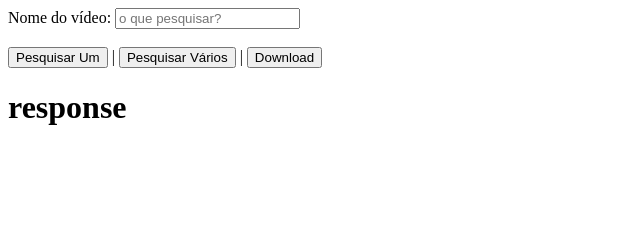
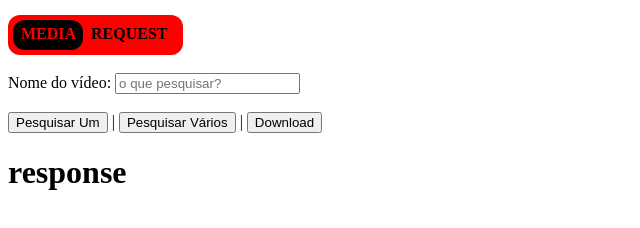
Before and after one commit to Deivesilvaka/media_request, a website: page index.html in a window 1280 px wide. Shown: the whole page, without its empty margins (0-640 px from the left). Drawn offline with Linux system fonts and the light colour scheme.

Commit message:
adição de logo

```diff
--- a/index.html
+++ b/index.html
@@ -5,6 +5,43 @@
     <meta http-equiv="X-UA-Compatible" content="IE=edge">
     <meta name="viewport" content="width=device-width, initial-scale=1.0">
     <title>Media Request API - TEST</title>
+
+    <style>
+
+        #media{
+            position:relative;
+            background-color: black;
+            color: red;
+            width: 70px;
+            height: 30px;
+            border-radius: 12px;
+            top: 5px;
+            left: 5px;
+            float: left;
+        }
+
+        #mediaLogo{
+            background-color: red;
+            width: 175px;
+            height: 40px;
+            border-radius: 12px;
+            margin-top: 15px;
+            left: 0px;
+        }
+
+        w{
+            position: absolute;
+            margin-left:5px;
+            margin-top: 5px;
+        }
+
+        strong{
+            position: absolute;
+            margin-top: 5px;
+            margin-left: 8px;
+        }
+    </style>
+
 </head>
 <body>
     <script>
@@ -62,6 +99,11 @@
 
     </script>
 
+    <div id="mediaLogo">
+        <div id="media"><strong>MEDIA </strong></div><strong id="request"><w>REQUEST</w></strong>
+    </div>
+
+    <br>
     <label>Nome do vídeo: <input type="text" id="name" placeholder="o que pesquisar?"></label><br><br>
 
     <button onclick="single()">Pesquisar Um</button> |
```
